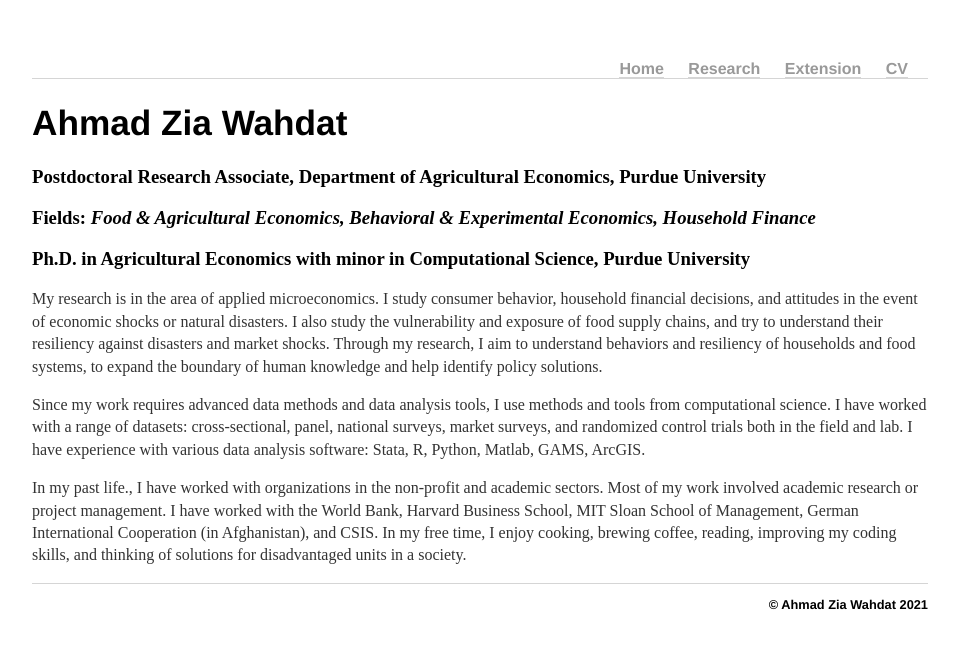
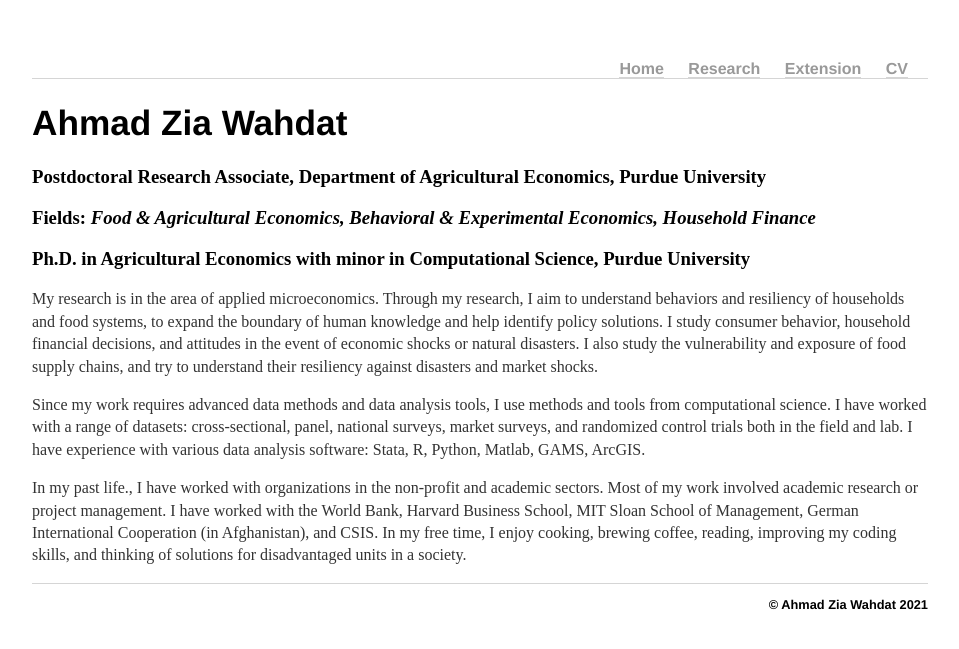
Before and after one commit to awahdat/webpage, a Jekyll site: the page built from home/index.html, in a window 1280 px wide. Shown: the top 649 px of the page, without its empty margins (160-1119 px from the left). Built offline with Jekyll 4.4.1, drawn with Linux system fonts in a browser that asks for light colours; part of the change alters nothing that is shown.

```diff
--- a/home/index.html
+++ b/home/index.html
@@ -11,10 +11,11 @@ title: Ahmad Zia Wahdat
 
 
 	<p>My research is in the area of applied microeconomics.
+	Through my research, I aim to understand behaviors and resiliency of households and food systems, to expand the boundary of human knowledge and help identify
+	policy solutions.
         I study consumer behavior, household financial decisions, and attitudes in the event of economic shocks or natural disasters.
         I also study the vulnerability and exposure of food supply chains, and try to understand their resiliency against disasters and market shocks.
-	Through my research, I aim to understand behaviors and resiliency of households and food systems, to expand the boundary of human knowledge and help identify
-	policy solutions.</p>
+	</p>
 
         <p>Since my work requires advanced data methods and data analysis tools, I use methods and tools from computational science.
         I have worked with a range of datasets: cross-sectional, panel, national surveys, market surveys,
```
